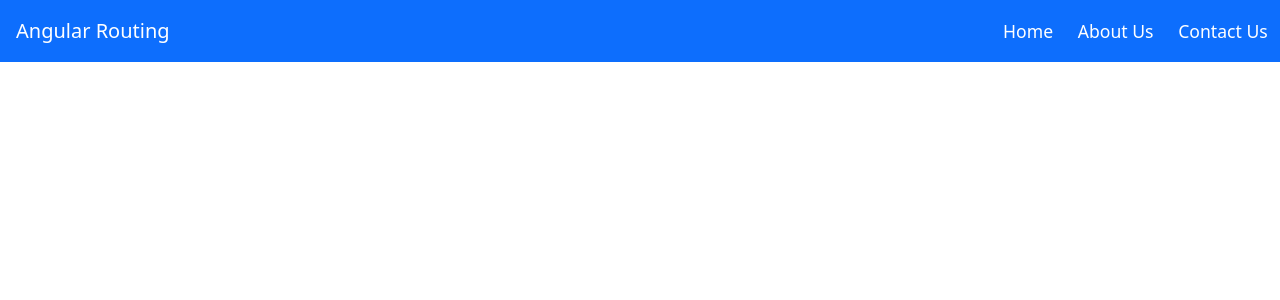
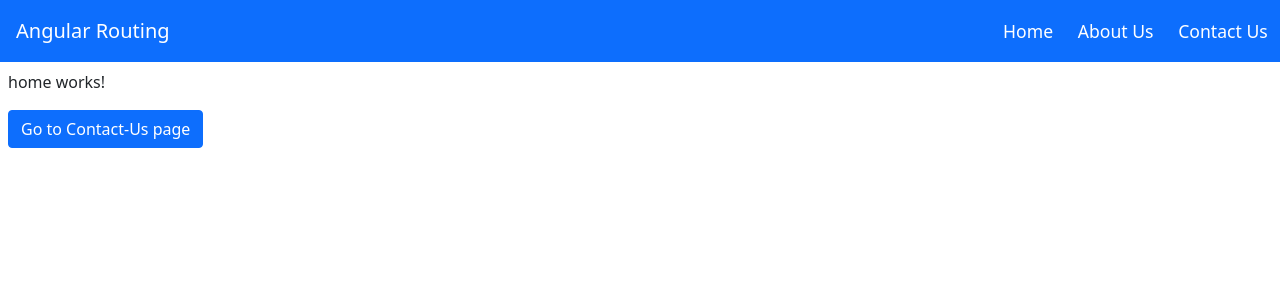
Before and after one commit to Sachinv2223/firstWork, an Angular app: page /Home in a window 1280 px wide. Shown: the top 300 px of the page. Built offline with nearby package versions, Linux system fonts and the light colour scheme.

Commit message:
July_09_2022_RoutingExample

```diff
--- a/src/app/app.component.html
+++ b/src/app/app.component.html
@@ -82,18 +82,19 @@
         <ul class="navbar-nav">
             <!-- Home -->
           <li class="nav-item">
-            <a class="nav-link active" aria-current="page" href="#">Home</a>
+            <a class="nav-link active" aria-current="page" [routerLink]="['/Home']">Home</a>
           </li>
           <!-- About Us -->
           <li class="nav-item">
-            <a class="nav-link " aria-current="page" href="#">About Us</a>
+            <a class="nav-link " aria-current="page" [routerLink]="['/About-Us']">About Us</a>
           </li>
           <!-- Contact Us -->
           <li class="nav-item">
-            <a class="nav-link " aria-current="page" href="#">Contact Us</a>
+            <a class="nav-link " aria-current="page" [routerLink]="['/Contact-Us']">Contact Us</a>
           </li>
 
         </ul>
       </div>
     </div>
   </nav>
+  <router-outlet></router-outlet>
--- a/src/app/home/home.component.html
+++ b/src/app/home/home.component.html
@@ -1 +1,4 @@
+<div class="px-2 py-2">
 <p>home works!</p>
+<button (click)="goToContactPage()" type="button" class="btn btn-primary">Go to Contact-Us page</button>
+</div>
--- a/src/app/home/home.component.ts
+++ b/src/app/home/home.component.ts
@@ -1,4 +1,5 @@
 import { Component, OnInit } from '@angular/core';
+import { Router } from '@angular/router';
 
 @Component({
   selector: 'app-home',
@@ -7,9 +8,13 @@ import { Component, OnInit } from '@angular/core';
 })
 export class HomeComponent implements OnInit {
 
-  constructor() { }
+  constructor(private router:Router) { }
 
   ngOnInit(): void {
   }
 
+  goToContactPage(){
+    this.router.navigate(["Contact-Us"]);
+  }
+
 }
```
